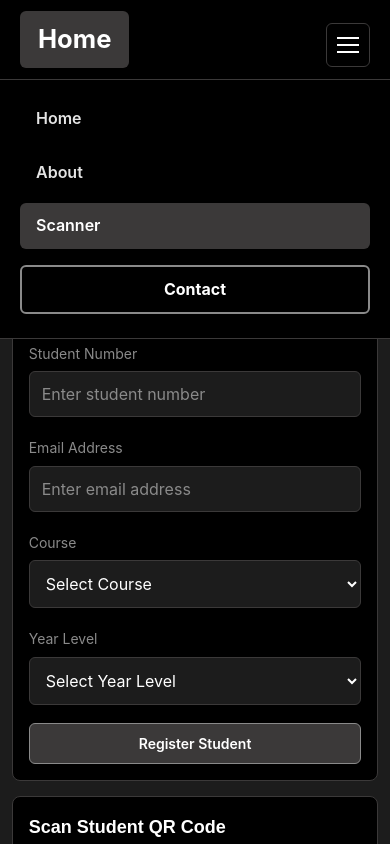
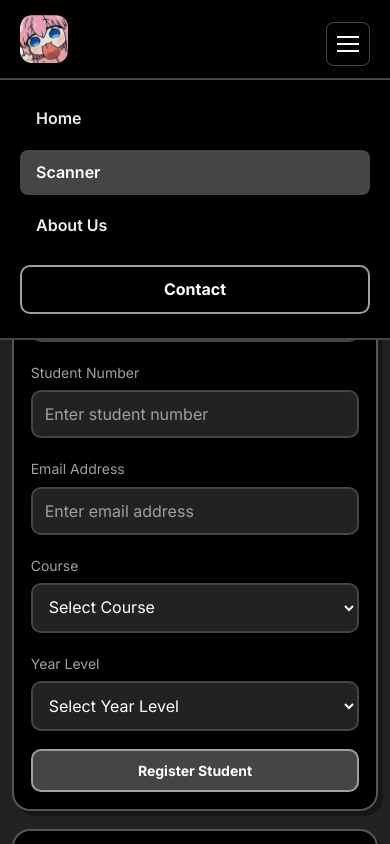
Before and after one commit to Wow64-win/Project, a plain HTML site: page ruby/PRACTICE FOR FINALS/Tech.html in a window 390 px wide. Both pictures are taken after a click on the button "Toggle navigation". Shown: the top 844 px of the page. Drawn offline with Linux system fonts and the light colour scheme; a script that the page names is missing.

Commit message:
Add files via upload

```diff
--- a/ruby/PRACTICE FOR FINALS/Tech.html
+++ b/ruby/PRACTICE FOR FINALS/Tech.html
@@ -1,41 +1,57 @@
 
 <!DOCTYPE html>
-<html>
+<html lang="en">
+
 <head>
+
     <meta charset="UTF-8">
     <meta name="viewport" content="width=device-width, initial-scale=1.0">
-    <title>tarantadong group</title>
+
+    <title>Smart Attendance ID Scanner System</title>
+
+    <link rel="icon" type="image/png" href="logo.jpg">
+
+    <link rel="preconnect" href="https://fonts.googleapis.com">
+    <link rel="preconnect" href="https://fonts.gstatic.com" crossorigin>
+
+    <link href="https://fonts.googleapis.com/css2?family=Inter:wght@400;500;600;700&family=Poppins:wght@500;600;700;800&display=swap" rel="stylesheet">
 
     <link rel="stylesheet" href="style2.css">
 
     <script src="https://cdnjs.cloudflare.com/ajax/libs/qrcodejs/1.0.0/qrcode.min.js"></script>
     <script src="https://unpkg.com/html5-qrcode"></script>
+
 </head>
 
 <body>
 
-    <!-- NAVIGATION BAR -->
+
     <nav class="navbar">
+
         <div class="NavbarContainer">
 
-            <a href="index.html" id="navbarlogo">Home</a>
+            <a href="index.html#home" id="navbarlogo">
+                <img src="logo.jpg" alt="Logo" class="logo-img">
+            </a>
 
             <ul class="navbar-menu" id="navbarMenu">
-                <li>
-                    <a href="index.html" class="navbar-links">Home</a>
+
+                <li class="navbar-item">
+                    <a href="index.html#home" class="navbar-links">Home</a>
                 </li>
 
-                <li>
-                    <a href="about.html" class="navbar-links">About</a>
+                <li class="navbar-item">
+                    <a href="Tech.html" class="navbar-links active">Scanner</a>
                 </li>
 
-                <li>
-                    <a href="scanner.html" class="navbar-links active">Scanner</a>
+                <li class="navbar-item">
+                    <a href="index.html#about" class="navbar-links">About Us</a>
                 </li>
 
                 <li class="navbar-btn">
-                    <a href="contact.html" class="button">Contact</a>
+                    <a href="index.html#contact" class="button">Contact</a>
                 </li>
+
             </ul>
 
             <button class="navbar__toggle" id="mobileMenu" aria-label="Toggle navigation">
@@ -45,18 +61,21 @@
             </button>
 
         </div>
+
     </nav>
 
-    <!-- HEADER -->
     <header>
+
         <h1>Student Attendance</h1>
         <p>QR Code-Based Attendance System</p>
+
     </header>
 
     <main class="container">
 
-        <!-- STUDENT REGISTRATION -->
+
         <section class="card">
+
             <h2>Student Registration</h2>
 
             <form id="registrationForm">
@@ -71,6 +90,7 @@
                 <input type="email" id="email" placeholder="Enter email address" required>
 
                 <label>Course</label>
+
                 <select id="course" required>
                     <option value="">Select Course</option>
                     <option value="Information Technology">Information Technology</option>
@@ -78,6 +98,7 @@
                 </select>
 
                 <label>Year Level</label>
+
                 <select id="yearLevel" required>
                     <option value="">Select Year Level</option>
                     <option value="1st Year">1st Year</option>
@@ -90,25 +111,35 @@
 
             </form>
 
+
             <div id="qrSection" style="display:none;">
+
                 <h3>Student QR Code</h3>
+
                 <div id="qrcode"></div>
+
                 <p id="qrStudentInfo"></p>
-                <button type="button" id="downloadQR">Download QR Code</button>
+
+                <button type="button" id="downloadQR">
+                    Download QR Code
+                </button>
+
             </div>
+
         </section>
 
-        <!-- QR SCANNER -->
+
         <section class="card">
+
             <h2>Scan Student QR Code</h2>
 
             <div id="reader"></div>
 
             <p id="scanResult">Scanner is ready.</p>
+
         </section>
+        <section class="card">
 
-        <!-- ATTENDANCE DASHBOARD -->
-        <section class="card">
             <h2>Attendance Dashboard</h2>
 
             <div class="dashboard">
@@ -125,17 +156,16 @@
 
             </div>
 
-            <input
-                type="text"
-                id="searchInput"
-                placeholder="Search student..."
-            >
+            <input type="text" id="searchInput" placeholder="Search student...">
 
             <h3>Attendance Records</h3>
 
             <div class="table-container">
+
                 <table>
+
                     <thead>
+
                         <tr>
                             <th>Student Number</th>
                             <th>Name</th>
@@ -144,32 +174,53 @@
                             <th>Time</th>
                             <th>Status</th>
                         </tr>
+
                     </thead>
 
-                    <tbody id="attendanceTable">
-                    </tbody>
+                    <tbody id="attendanceTable"></tbody>
+
                 </table>
+
             </div>
+
         </section>
 
     </main>
 
+    <!-- FOOTER -->
     <footer>
-        <p>Student Attendance Monitoring System by group ng igop</p>
+        <p>Smart Attendance ID Scanner System</p>
     </footer>
 
+    <!-- MAIN JAVASCRIPT -->
     <script src="script.js"></script>
 
-    <!-- MOBILE NAVIGATION SCRIPT -->
+    <!-- NAVBAR JAVASCRIPT -->
     <script>
+
         const mobileMenu = document.getElementById("mobileMenu");
         const navbarMenu = document.getElementById("navbarMenu");
 
         mobileMenu.addEventListener("click", function() {
+
             mobileMenu.classList.toggle("open");
             navbarMenu.classList.toggle("open");
+
         });
+
+        document.querySelectorAll(".navbar-links, .navbar-btn a").forEach(link => {
+
+            link.addEventListener("click", function() {
+
+                mobileMenu.classList.remove("open");
+                navbarMenu.classList.remove("open");
+
+            });
+
+        });
+
     </script>
 
 </body>
+
 </html>
--- a/ruby/PRACTICE FOR FINALS/style.css
+++ b/ruby/PRACTICE FOR FINALS/style.css
@@ -87,6 +87,9 @@ h1, h2, h3 {
 .navbar-links.active {
     color: var(--white);
 }
+.navbar-links.active::after {
+    transform: scaleX(1);
+}
 
 .navbar-links::after {
     content: "";
@@ -119,7 +122,6 @@ h1, h2, h3 {
     background-color: var(--gray-light);
     transform: translateY(-2px);
 }
-
 
 /*** HERO SECTION WITH MOUSE SPOTLIGHT ***/
 
@@ -202,7 +204,6 @@ h1, h2, h3 {
 }
 
 
-/*** ABOUT SECTION ***/
 
 .about {
     padding: 100px 10%;
--- a/ruby/PRACTICE FOR FINALS/style2.css
+++ b/ruby/PRACTICE FOR FINALS/style2.css
@@ -1,14 +1,35 @@
+
+
+* {
+    margin: 0;
+    padding: 0;
+    box-sizing: border-box;
+}
+
 :root {
     --black: #000000;
-    --charcoal: #1c1c1c;
-    --gray-dark: #3b3939;
-    --gray-mid: #8a8a8a;
-    --gray-light: #e4e4e4;
+    --charcoal: #222222;
+    --gray-dark: #454545;
+    --gray-mid: #a0a0a0;
+    --gray-light: #eeeeee;
     --white: #ffffff;
+
+    --cartoon-border: #555555;
 }
+
+body {
+    font-family: 'Inter', sans-serif;
+    background: var(--charcoal);
+    color: var(--gray-light);
+    line-height: 1.6;
+    -webkit-font-smoothing: antialiased;
+}
+
+
+
 .navbar {
     background: var(--black);
-    border-bottom: 1px solid var(--gray-dark);
+    border-bottom: 2px solid var(--gray-dark);
     height: 80px;
     display: flex;
     justify-content: center;
@@ -25,17 +46,20 @@
     height: 80px;
     width: 100%;
     padding: 0 50px;
-    max-width: 1100px;
+    max-width: 1200px;
 }
 
 #navbarlogo {
-    color: var(--white);
-    font-size: 1.6rem;
-    font-weight: 700;
+    display: flex;
+    align-items: center;
     text-decoration: none;
-    padding: 8px 18px;
-    border-radius: 6px;
-    background: var(--gray-dark);
+}
+
+.logo-img {
+    width: 48px;
+    height: 48px;
+    object-fit: contain;
+    border-radius: 12px;
 }
 
 .navbar-menu {
@@ -53,7 +77,7 @@
     font-size: 1rem;
     font-weight: 600;
     padding: 10px 16px;
-    border-radius: 6px;
+    border-radius: 8px;
     transition: 0.25s ease;
 }
 
@@ -83,6 +107,9 @@
 .navbar-links.active {
     color: var(--white);
 }
+.navbar-links.active::after {
+    transform: scaleX(1);
+}
 
 .navbar-btn {
     margin-left: 12px;
@@ -93,7 +120,7 @@
     text-decoration: none;
     padding: 10px 24px;
     border: 2px solid var(--gray-mid);
-    border-radius: 6px;
+    border-radius: 10px;
     font-weight: 700;
     transition: 0.25s ease;
 }
@@ -113,7 +140,7 @@
     padding: 10px;
     background: transparent;
     border: 1px solid var(--gray-dark);
-    border-radius: 6px;
+    border-radius: 8px;
     cursor: pointer;
 }
 
@@ -124,91 +151,30 @@
     background: var(--white);
 }
 
-@media (max-width: 768px) {
-    .NavbarContainer {
-        padding: 0 20px;
-    }
 
-    .navbar__toggle {
-        display: flex;
-    }
-
-    .navbar-menu {
-        position: absolute;
-        top: 80px;
-        left: 0;
-        right: 0;
-        flex-direction: column;
-        align-items: stretch;
-        padding: 16px 20px 24px;
-        background: var(--black);
-        border-bottom: 1px solid var(--gray-dark);
-        display: none;
-    }
-
-    .navbar-menu.open {
-        display: flex;
-    }
-
-    .navbar-links::after {
-        display: none;
-    }
-
-    .navbar-links.active {
-        background: var(--gray-dark);
-    }
-
-    .navbar-btn {
-        margin: 8px 0 0;
-    }
-
-    .button {
-        display: block;
-        text-align: center;
-    }
-}
-
-* {
-    margin: 0;
-    padding: 0;
-    box-sizing: border-box;
-}
-
-:root {
-    --black: #000000;
-    --charcoal: #1c1c1c;
-    --gray-dark: #3b3939;
-    --gray-mid: #8a8a8a;
-    --gray-light: #e4e4e4;
-    --white: #ffffff;
-}
-
-body {
-    font-family: 'Inter', sans-serif;
-    background: var(--charcoal);
-    color: var(--gray-light);
-    line-height: 1.6;
-    -webkit-font-smoothing: antialiased;
-}
 
 header {
     background: var(--black);
-    padding: 22px 30px;
-    border-bottom: 1px solid var(--gray-dark);
+    padding: 30px;
+    border-bottom: 2px solid var(--gray-dark);
+    text-align: center;
 }
 
 header h1 {
     font-family: 'Poppins', sans-serif;
-    font-size: 23px;
-    font-weight: 600;
+    font-size: clamp(22px, 4vw, 30px);
+    font-weight: 700;
     color: var(--white);
 }
 
 header p {
     color: var(--gray-mid);
     font-size: 14px;
+    margin-top: 5px;
 }
-/*wag galawin to simula dito hanggang sa input placeholder*/
+
+
+/***wag galawin to simula dito hanggang sa input placeholder***/
 .container {
     width: 96%;
     max-width: 1600px;
@@ -276,6 +242,8 @@ input::placeholder {
     color: var(--gray-mid);
 }
 
+
+
 select option {
     background: var(--charcoal);
     color: var(--white);
@@ -305,6 +273,7 @@ button:hover {
 button:active {
     transform: scale(0.97);
 }
+
 
 #qrSection {
     display: none;
@@ -337,6 +306,7 @@ button:active {
     font-size: 14px;
 }
 
+
 #reader {
     width: 100%;
     max-width: 100%;
@@ -355,6 +325,9 @@ button:active {
     font-size: 14px;
     color: var(--white);
 }
+
+
+
 
 .dashboard {
     display: grid;
@@ -381,6 +354,8 @@ button:active {
     color: var(--gray-mid);
     font-size: 13px;
 }
+
+
 
 .table-container {
     width: 100%;
@@ -420,33 +395,153 @@ tbody tr:hover {
     background: var(--gray-dark);
 }
 
+
+
 footer {
-    padding: 18px 30px;
+    padding: 20px 30px;
     text-align: center;
     background: var(--black);
-    border-top: 1px solid var(--gray-dark);
+    border-top: 2px solid var(--gray-dark);
     color: var(--gray-mid);
     font-size: 13px;
 }
 
+
+
+.card {
+    border: 2px solid var(--cartoon-border);
+    border-radius: 18px;
+    box-shadow: 5px 5px 0px rgba(0, 0, 0, 0.35);
+    transition: transform 0.25s ease, box-shadow 0.25s ease;
+}
+
+.card:hover {
+    transform: translateY(-3px);
+    box-shadow: 7px 8px 0px rgba(0, 0, 0, 0.4);
+}
+
+.card h2 {
+    font-size: 19px;
+    letter-spacing: -0.4px;
+}
+
+.card h3,
+header h1 {
+    letter-spacing: -0.5px;
+}
+
+.stat-box {
+    border: 2px solid var(--gray-dark);
+    border-radius: 15px;
+    box-shadow: 3px 3px 0px rgba(0, 0, 0, 0.3);
+    transition: transform 0.2s ease;
+}
+
+.stat-box:hover {
+    transform: translateY(-3px);
+}
+
+input,
+select {
+    border: 2px solid var(--gray-dark);
+    border-radius: 10px;
+}
+
+button {
+    border: 2px solid var(--gray-mid);
+    border-radius: 10px;
+    box-shadow: 3px 3px 0px rgba(0, 0, 0, 0.3);
+    font-weight: 700;
+}
+
+button:hover {
+    transform: translateY(-2px);
+}
+
+#qrSection {
+    border: 2px dashed var(--gray-mid);
+    border-radius: 15px;
+}
+
+#reader {
+    border: 2px solid var(--gray-dark);
+    border-radius: 14px;
+}
+
+#qrcode {
+    border: 3px solid var(--gray-light);
+    border-radius: 12px;
+}
+
+
+
+@media (max-width: 768px) {
+
+    .NavbarContainer {
+        padding: 0 20px;
+    }
+
+    .navbar__toggle {
+        display: flex;
+    }
+
+    .navbar-menu {
+        position: absolute;
+        top: 80px;
+        left: 0;
+        right: 0;
+        flex-direction: column;
+        align-items: stretch;
+        padding: 16px 20px 24px;
+        background: var(--black);
+        border-bottom: 2px solid var(--gray-dark);
+        display: none;
+    }
+
+    .navbar-menu.open {
+        display: flex;
+    }
+
+    .navbar-links::after {
+        display: none;
+    }
+
+    .navbar-links.active {
+        background: var(--gray-dark);
+    }
+
+    .navbar-btn {
+        margin: 8px 0 0;
+    }
+
+    .button {
+        display: block;
+        text-align: center;
+    }
+
+}
+
+
+
 @media (max-width: 600px) {
+
     header {
-        padding: 18px;
+        padding: 20px 18px;
     }
 
     header h1 {
-        font-size: 19px;
+        font-size: 21px;
     }
 
     .container {
         width: 94%;
         margin: 15px auto;
         grid-template-columns: 1fr;
-        gap: 15px;
+        gap: 18px;
     }
 
     .card {
-        padding: 16px;
+        padding: 17px;
     }
 
     .card:nth-child(3) {
@@ -481,10 +576,15 @@ footer {
     footer {
         padding: 15px;
     }
+
 }
 
+
+
 @media (prefers-reduced-motion: reduce) {
+
     * {
         transition: none !important;
     }
+
 }
```
Also changed, not shown: ruby/PRACTICE FOR FINALS/About.js (+34 -0 lines), ruby/PRACTICE FOR FINALS/index.html (+106 -29 lines).
